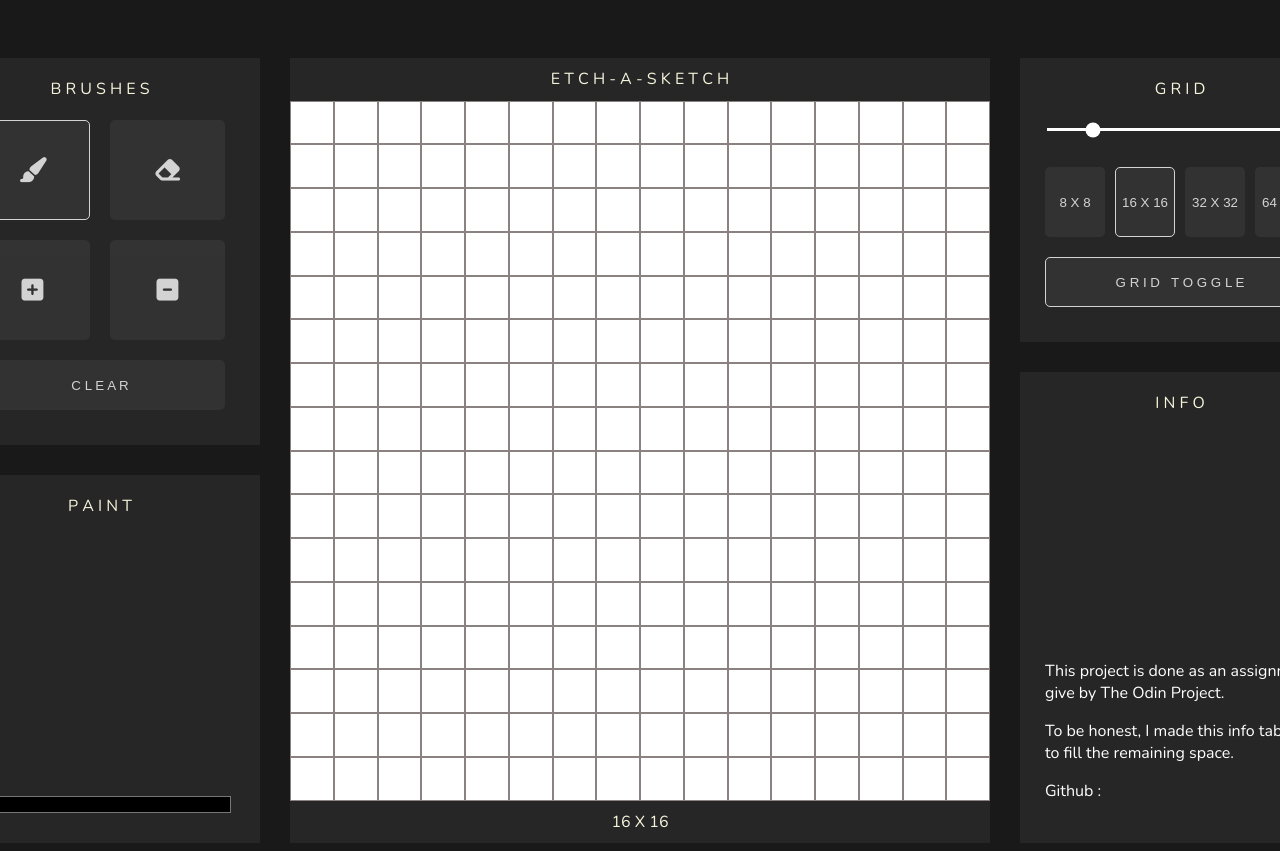
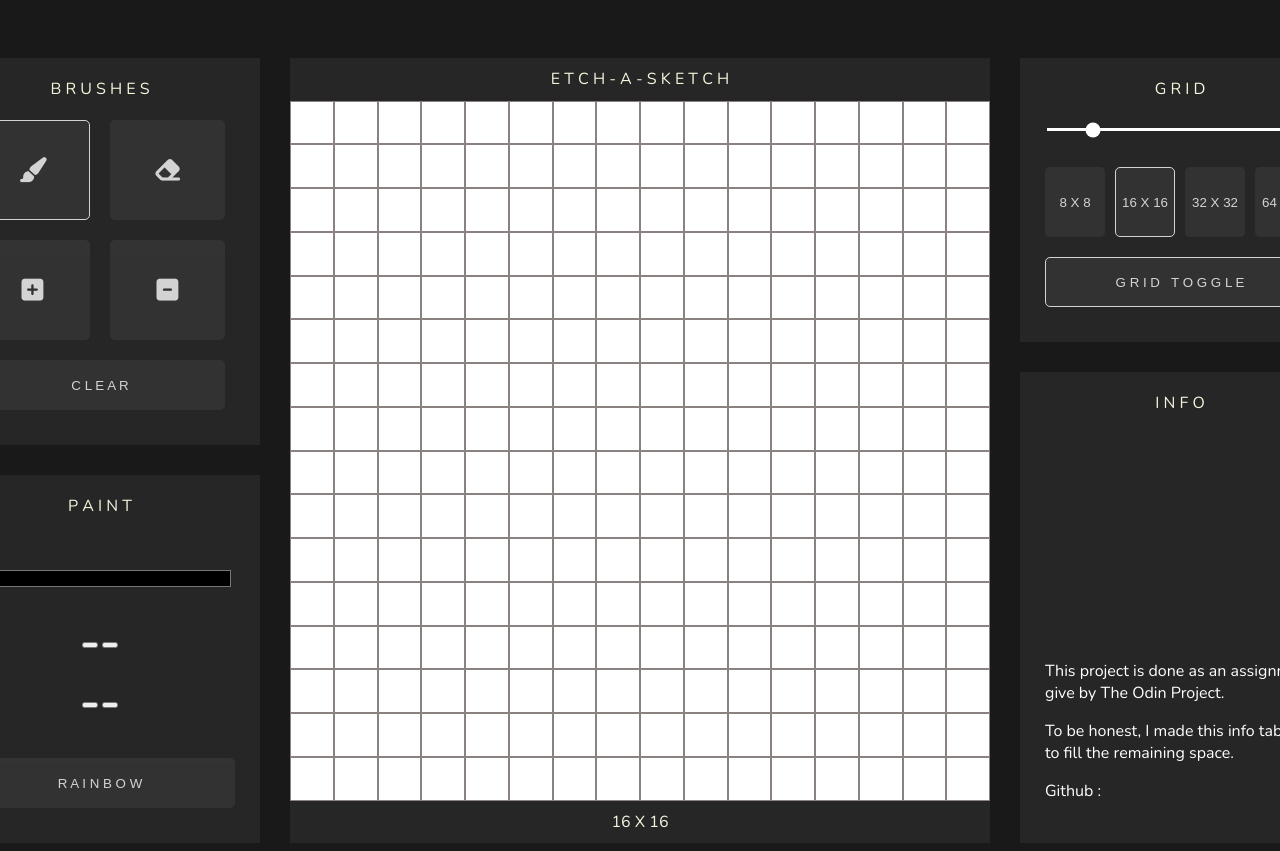
Before and after one commit to ruchik-panwal/etch-a-sketch, a plain HTML site: page index.html in a window 1280 px wide. Shown: the top 851 px of the page. Drawn offline with nearby package versions, Linux system fonts and the light colour scheme.

Commit message:
hakuna matata

```diff
--- a/index.html
+++ b/index.html
@@ -46,7 +46,18 @@
         <div class="paint">
             <div class="smallTitle">P A I N T</div>
             <input type="color" class="colorSelector" value="#000000">
+            <div class="colorHolder1">
+                <button class="red" id="colorPreset"></button>
+                <button class="blue" id="colorPreset"></button>
+            </div>
+            <div class="colorHolder2">
+                <button class="green" id="colorPreset"></button>
+                <button class="black" id="colorPreset"></button>
+            </div>
+            <button class="rainbow" id="rainbow">R A I N B O W</button>
         </div>
+
+    </div>
 
     </div>
 
--- a/javascript.js
+++ b/javascript.js
@@ -116,6 +116,10 @@ button.forEach((button) => {
         if (button.id == "clear") {
             gridCreator(slider.value);
         }
+
+        if(button.id == "rainbow"){
+
+        }
     });
 });
 
@@ -127,6 +131,7 @@ function colorChanger() {
     element.forEach((element) => {
 
         element.addEventListener('mousedown', () => {
+
             if (gborder.value == "1")
                 element.style.backgroundColor = color;
             else {
@@ -134,6 +139,8 @@ function colorChanger() {
                 element.style.borderStyle = "solid";
                 element.style.backgroundColor = "1px";
             }
+
+
         });
     });
 }
--- a/style.css
+++ b/style.css
@@ -60,12 +60,11 @@ i {
     flex: 0;
 }
 
-
-/* Brushes Container */
 .brush,
 .clearButton,
 .presets,
-.gridToggle {
+.gridToggle,
+.rainbow {
     border-style: none;
     height: 100px;
     width: 115px;
@@ -81,7 +80,8 @@ i {
 }
 
 .clearButton,
-.gridToggle {
+.gridToggle,
+.rainbow{
     height: 50px;
     width: 250px;
     align-self: center;
@@ -143,7 +143,8 @@ i {
     margin: 5px 0 20px 0;
 }
 
-.gridToggle{
+.gridToggle,
+.rainbow{
     width: 100%;
 }
 
```
